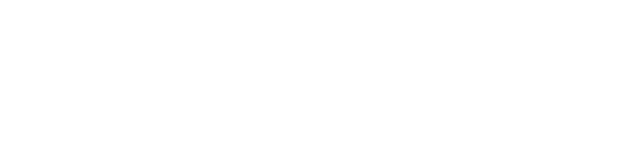
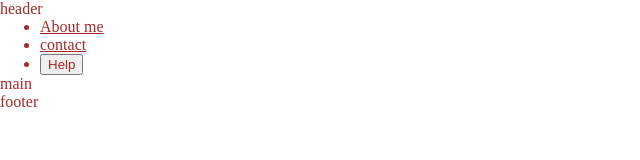
Before and after one commit to nusrat-parvin/portfolio-personal, a plain HTML site: page index.html in a window 1280 px wide. Shown: the whole page, without its empty margins (0-640 px from the left). Drawn offline with Linux system fonts and the light colour scheme.

Commit message:
seconf commit

```diff
--- a/index.html
+++ b/index.html
@@ -8,6 +8,24 @@
     <title>Personal Portfolio</title>
 </head>
 <body>
+    <header>
+
+    </header>
+      header
+      <nav>
+        <ul>
+            <li><a href="#">About me</a></li>
+            <li><a href="#">contact</a></li>
+            <li><button>Help</button></li>
+        </ul>
+      </nav>
+    <main>
+main
+    </main>
+
+    <footer>
+footer
+    </footer>
 
 </body>
 </html>
--- a/portfolio-styles.css
+++ b/portfolio-styles.css
@@ -2,3 +2,6 @@
     margin: 0;
     color: brown;
 }
+h1{
+    font-weight: bold;
+}
```
